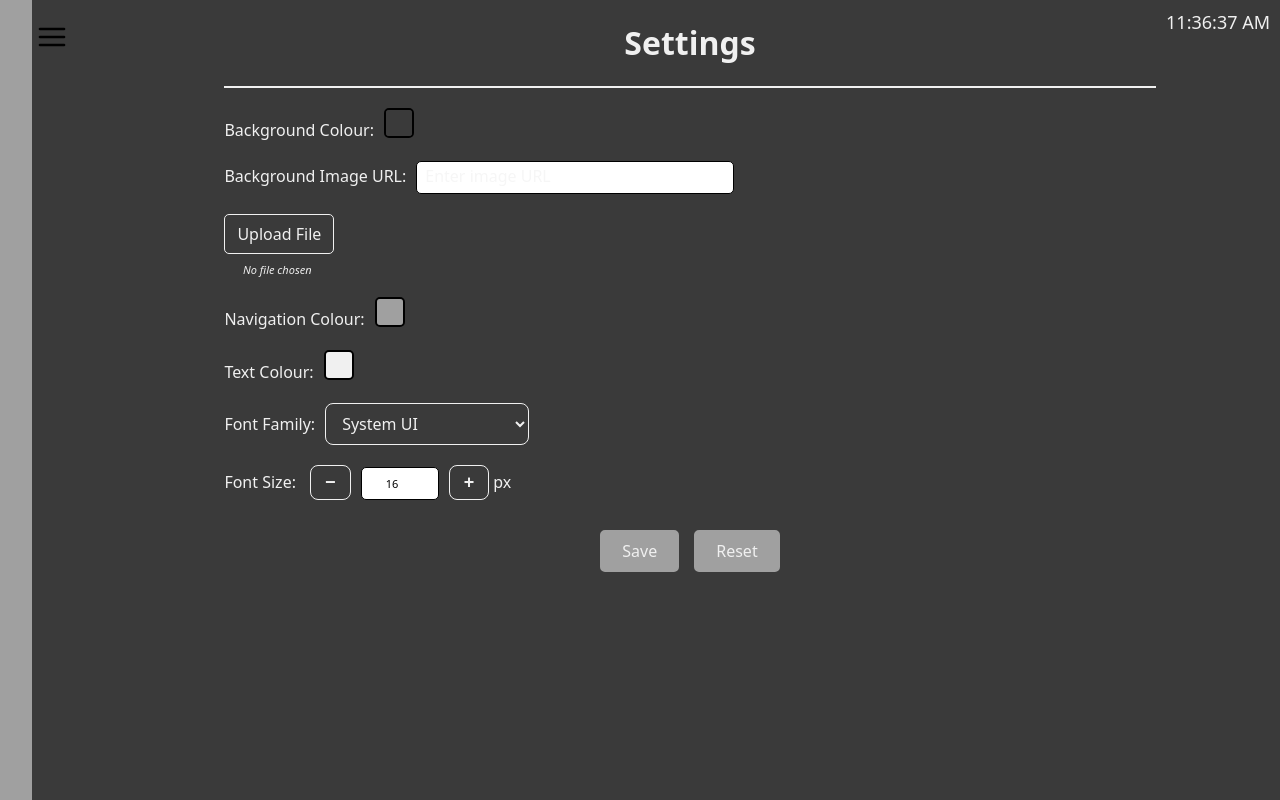
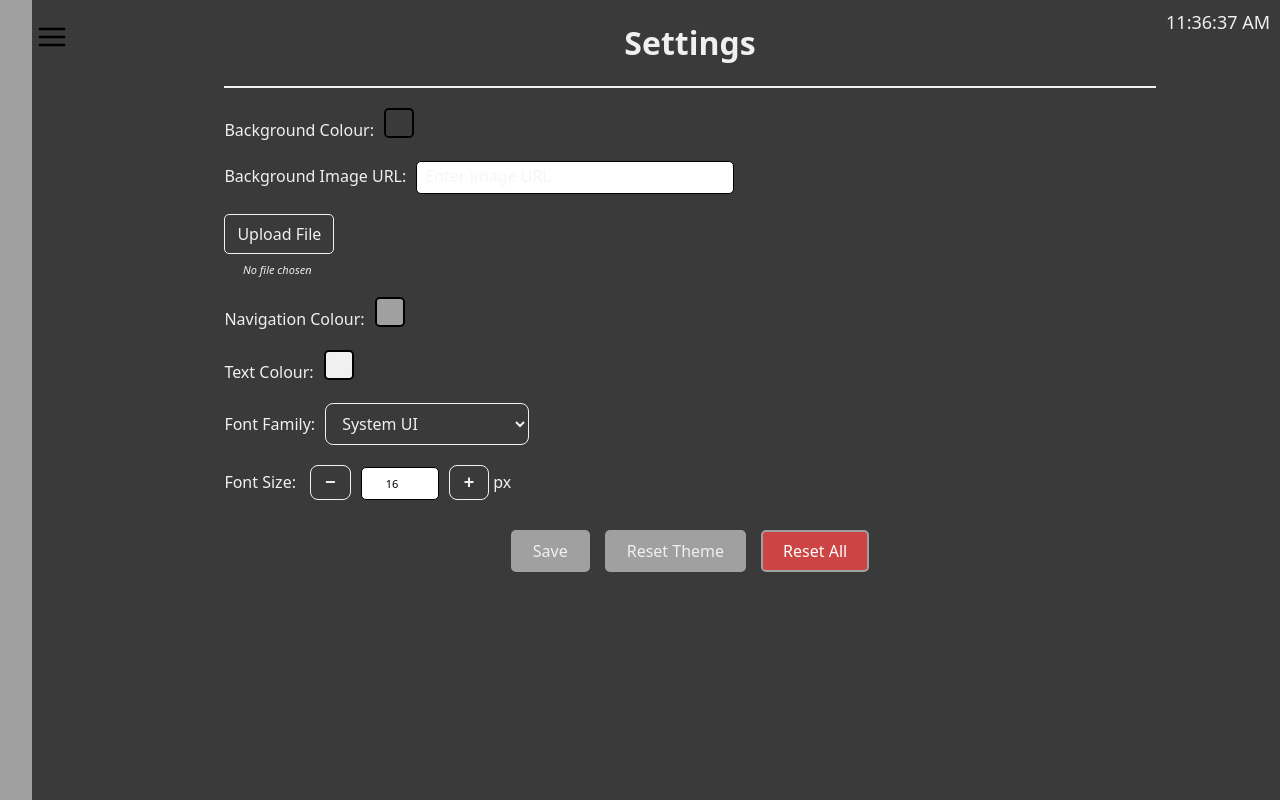
Before and after one commit to destinee-horvath/react-workspace, a React (Vite) app: page /settings in a window 1280 px wide. Built offline with nearby package versions, Linux system fonts and the light colour scheme.

Commit message:
fixed reset button

```diff
--- a/src/App.css
+++ b/src/App.css
@@ -170,6 +170,7 @@ input {
 }
 
 
+
 .file-name {  /*for settings - display filename*/
   font-style: italic;
   color: var(--text-color);
--- a/src/components/Settings.jsx
+++ b/src/components/Settings.jsx
@@ -70,21 +70,51 @@ export default function Settings() {
     setTimeout(() => setMessage(''), 3000)
   }
 
-  const handleReset = () => {
-    setShowResetConfirm(true)
+  const handleResetTheme = () => {
+    setShowResetConfirm(true);
+    setResetType('theme');
   }
 
+  const handleResetAll = () => {
+    setShowResetConfirm(true);
+    setResetType('all');
+  }
+
+  const [resetType, setResetType] = useState('theme');
+
   const handleResetConfirmed = () => {
+    if (resetType === 'theme') {
       setBgColour(defaultSettings.bgColour);
       setBgImage(defaultSettings.bgImage);
       setNavColour(defaultSettings.navColour);
       setTextColour(defaultSettings.textColour);
       setFontFamily(defaultSettings.fontFamily);
       setFontSize('16px');
+
+      localStorage.removeItem('bgColour');
+      localStorage.removeItem('bgImage');
+      localStorage.removeItem('navColour');
+      localStorage.removeItem('textColour');
+      localStorage.removeItem('fontFamily');
+      localStorage.removeItem('fontSize');
+
+      setMessage('Theme settings reset to default.');
+    }
+    else if (resetType === 'all') {
       localStorage.clear();
-    setMessage('Settings reset to default.');
+
+      setBgColour(defaultSettings.bgColour);
+      setBgImage(defaultSettings.bgImage);
+      setNavColour(defaultSettings.navColour);
+      setTextColour(defaultSettings.textColour);
+      setFontFamily(defaultSettings.fontFamily);
+      setFontSize('16px');
+
+      setMessage('All data and settings reset.');
+    }
     setTimeout(() => setMessage(''), 3000);
     setShowResetConfirm(false);
+    setResetType('theme');
   }
 
   const handleResetCancelled = () => {
@@ -288,9 +318,10 @@ export default function Settings() {
       <span> px</span>
       </div>
 
-      <div style={{ marginTop: '30px', display: 'flex', justifyContent: 'center' }}>
-        <button className='button-rectangle' onClick={handleSave} style={{ marginRight: '15px', padding: '8px 20px' }}>Save</button>
-        <button className='button-rectangle' onClick={handleReset} style={{ padding: '8px 20px' }}>Reset</button>
+      <div style={{ marginTop: '30px', display: 'flex', justifyContent: 'center', gap: '15px' }}>
+        <button className='button-rectangle' onClick={handleSave} style={{ padding: '8px 20px' }}>Save</button>
+        <button className='button-rectangle' onClick={handleResetTheme} style={{ padding: '8px 20px' }}>Reset Theme</button>
+        <button className='button-rectangle' onClick={handleResetAll} style={{ padding: '8px 20px', backgroundColor: '#cc4444', color: 'white' }}>Reset All</button>
       </div>
 
       {showResetConfirm && (
```
Also changed, not shown: 1 other file (tests, documents, lock files or other folders). Lines whose indentation alone changed are shown as unchanged.
